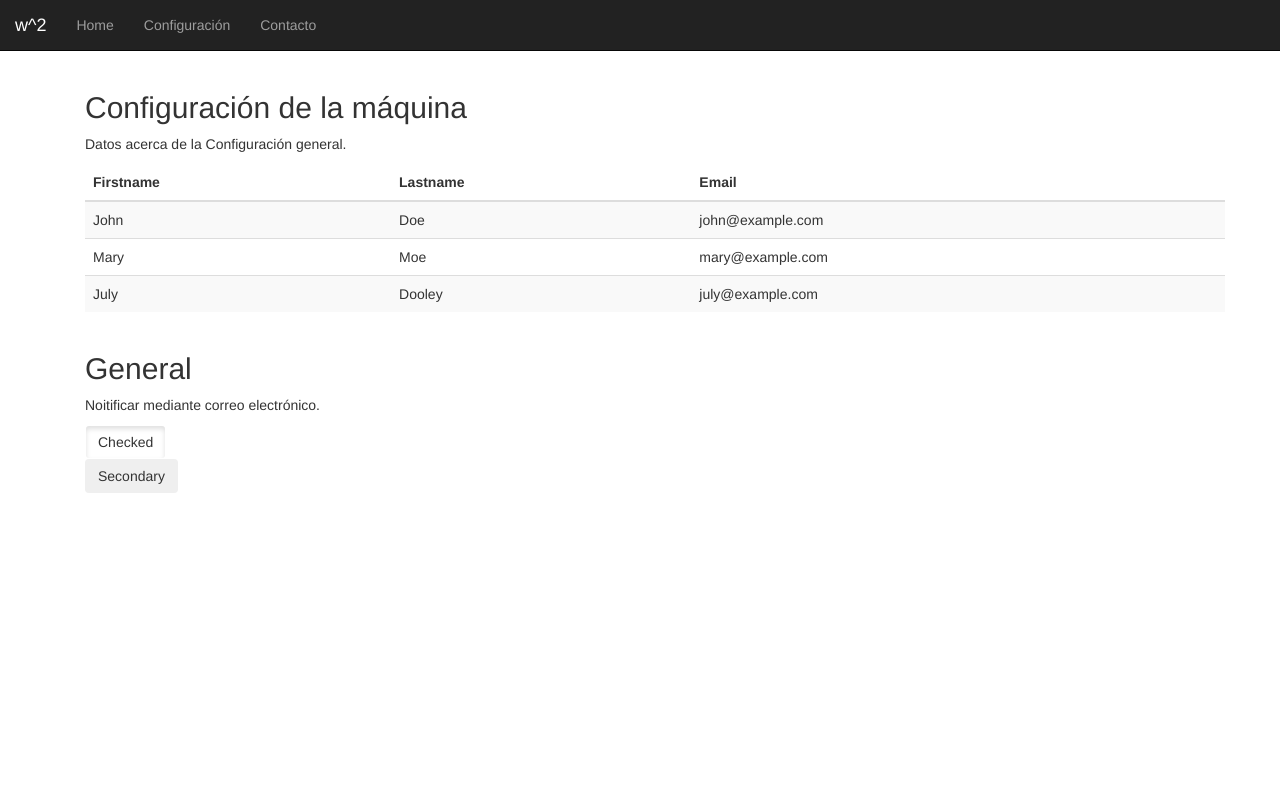
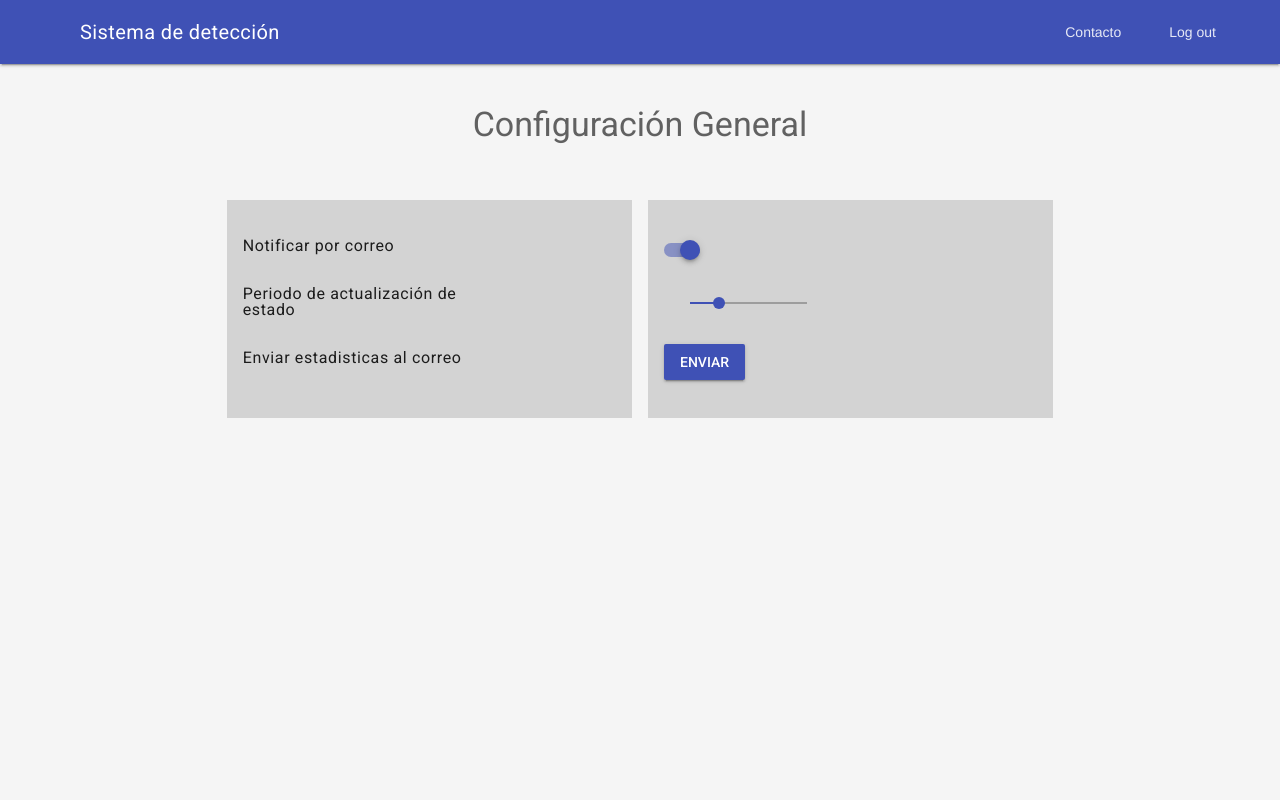
Before and after one commit to slopezna/proyecto-flask, a Flask app: page /config in a window 1280 px wide. Run offline with Flask 2, Linux system fonts and the light colour scheme; some libraries are stand-ins or nearby versions.

Commit message:
Grandes modificaciones, uso de MDL y grids como corresponde.

```diff
--- a/server.py
+++ b/server.py
@@ -6,7 +6,6 @@ from wtforms.validators import Required
 
 app = Flask(__name__)
 app.config['SECRET_KEY'] = 'tamadre'
-Bootstrap(app)
 
 class LoginForm(Form):
     username = StringField('Usuario',validators=[Required()])
@@ -18,13 +17,13 @@ def index():
     form = LoginForm()
     return render_template('index.html', form=form)
 
-@app.route('/user/<name>')
-def user(name):
-    return render_template('user.html', name=name)
+@app.route('/maquina')
+def maquina():
+    return render_template('maquina.html')
 
 @app.route('/config')
 def config():
-    return render_template('configuracion.html')
+    return render_template('config.html')
 
 @app.errorhandler(404)
 def page_not_found(e):
--- a/templates/base.html
+++ b/templates/base.html
@@ -1,23 +1,49 @@
-{% extends "bootstrap/base.html" %}
-{% block title %}Wolfez tech{% endblock %}
+<html lang="es">
+<head>
+    {% block head %}
+    <meta charset="utf-8">
+    <meta http-equiv="X-UA-Compatible" content="IE=edge">
+    <meta name="description" content="Sistema de detección de fallas en rodamientos.">
+    <meta name="viewport" content="width=device-width, initial-scale=1.0, minimum-scale=1.0">
+    <link rel="stylesheet" href="https://fonts.googleapis.com/icon?family=Material+Icons">
+    <link rel="stylesheet" href="https://code.getmdl.io/1.3.0/material.indigo-pink.min.css">
+    <link rel="stylesheet" href="http://fonts.googleapis.com/css?family=Roboto:300,400,500,700" type="text/css">
+    <script defer src="https://code.getmdl.io/1.3.0/material.min.js"></script>
+    <link rel="stylesheet" href="https://code.getmdl.io/1.3.0/material.indigo-blue.min.css" />
+    <title>W^2 - {% block title %}{% endblock %}</title>
+    {% endblock %}
+</head>
 
-{% block navbar %}
-<nav class="navbar navbar-inverse navbar-static-top" role="navigation">
-    <div class="container-fluid">
-        <div class="navbar-header">
-            <a class="navbar-brand" href="#">w^2</a>
+<body class="mdl-color--grey-100 mdl-color-text--grey-700 mdl-base">
+{% block body %}
+    <!-- Always shows a header, even in smaller screens. -->
+    <div class="mdl-layout mdl-js-layout mdl-layout--fixed-header">
+        <header class="mdl-layout__header">
+            <div class="mdl-layout__header-row">
+                <!-- Title -->
+                <span class="mdl-layout-title">Sistema de detección</span>
+                <!-- Add spacer, to align navigation to the right -->
+                <div class="mdl-layout-spacer"></div>
+                <!-- Navigation. We hide it in small screens. -->
+                <nav class="mdl-navigation mdl-layout--large-screen-only">
+                <a class="mdl-navigation__link" href="">Contacto</a>
+                <a class="mdl-navigation__link" href="">Log out</a>
+                </nav>
+            </div>
+        </header>
+        <div class="mdl-layout__drawer">
+            <span class="mdl-layout-title">W^2</span>
+            <nav class="mdl-navigation">
+                <a class="mdl-navigation__link" href="/">Dashboard</a>
+                <a class="mdl-navigation__link" href="maquina">Configuración de la máquina</a>
+                <a class="mdl-navigation__link" href=""><span class="mdl-badge" data-badge="4">Registros del mes</span></a>
+                <a class="mdl-navigation__link" href="config">Configuración general</a>
+            </nav>
         </div>
-        <ul class="nav navbar-nav">
-            <li><a href="/">Home</a></li>
-            <li><a href="config">Configuración</a></li>
-            <li><a href="contacto">Contacto</a></li>
-        </ul>
-    </div>
-</nav>
-{% endblock %}
-
-{% block content %}
-    <div class="container">
-        {% block page_content %}{% endblock %}
+        <main class="mdl-layout__content">
+            <div class="page-content">{% block content %}{% endblock %}</div>
+        </main>
     </div>
 {% endblock %}
+</body>
+</html>
--- /dev/null
+++ b/templates/config.html
@@ -0,0 +1,80 @@
+{% extends "base.html" %}
+
+{% block title %}Configuración{% endblock %}
+
+{% block head %}
+    {{ super() }}
+    <style>
+        .config-list-item {
+            width: 300px;
+        }
+        .lista {
+            background-color: #D3D3D3;
+        }
+        h3.hidden {
+            visibility: hidden;
+        }
+    </style>
+{% endblock %}
+
+{% block content %}
+<section>
+    <div class="mdl-grid">
+    <div class="mdl-layout-spacer"></div>
+    <div class="mdl-cell mdl-cell--4-col mdl-typography--text-center"><h3>Configuración General</h3></div>
+    <div class="mdl-layout-spacer"></div>
+    </div>
+</section>
+<section class="section--center mdl-grid">
+    <div class="mdl-layout-spacer"></div>
+    <div class="mdl-cell mdl-cell--4-col lista">
+        <ul class="config-list-item mdl-list">
+            <li class="mdl-list__item">
+                <span class="mdl-list__item-primary-content">
+                Notificar por correo
+                </span>
+            </li>
+            <li class="mdl-list__item">
+                <span class="mdl-list__item-primary-content">
+                Periodo de actualización de estado
+                </span>
+            </li>
+            <li class="mdl-list__item">
+                <span class="mdl-list__item-primary-content">
+                Enviar estadisticas al correo
+                </span>
+            </li>
+        </ul>
+    </div>
+    <div class="mdl-cell mdl-cell--4-col lista">
+        <ul class="config-list-item mdl-list">
+            <li class="mdl-list__item">
+                <span class="mdl-list__item-primary-content">
+                    <span class="mdl-list__item-primary-content">
+                        <label class="mdl-switch mdl-js-switch mdl-js-ripple-effect" for="switch-1">
+                        <input type="checkbox" id="switch-1" class="mdl-switch__input" checked>
+                        <span class="mdl-switch__label"></span>
+                        </label>
+                    </span>
+                </span>
+            </li>
+            <li class="mdl-list__item">
+                <span class="mdl-list__item-primary-content">
+                    <!-- Slider del periodo actualizacion -->
+                    <input class="mdl-slider mdl-js-slider" type="range"
+                    min="0" max="100" value="25" tabindex="0">
+                </span>
+            </li>
+            <li class="mdl-list__item">
+                <span class="mdl-list__item-primary-content">
+                    <!-- Colored raised button -->
+                    <button class="mdl-button mdl-js-button mdl-button--raised mdl-button--colored">
+                        Enviar
+                    </button>
+                </span>
+            </li>
+        </ul>
+    </div>
+    <div class="mdl-layout-spacer"></div>
+</section>
+{% endblock %}
--- a/templates/configuracion.html
+++ /dev/null
@@ -1,46 +0,0 @@
-{% extends "base.html" %}
-{% import "bootstrap/wtf.html" as wtf %}
-{% block title %}W^2 - config{% endblock %}
-
-{% block page_content %}
-<div class="container" id="grid">
-    <h2>Configuración de la máquina</h2>
-    <p>Datos acerca de la Configuración general.</p>
-    <table class="table table-striped">
-    <thead>
-    <tr>
-    <th>Firstname</th>
-    <th>Lastname</th>
-    <th>Email</th>
-    </tr>
-    </thead>
-    <tbody>
-    <tr>
-    <td>John</td>
-    <td>Doe</td>
-    <td>john@example.com</td>
-    </tr>
-    <tr>
-    <td>Mary</td>
-    <td>Moe</td>
-    <td>mary@example.com</td>
-    </tr>
-    <tr>
-    <td>July</td>
-    <td>Dooley</td>
-    <td>july@example.com</td>
-    </tr>
-    </tbody>
-    </table>
-</div>
-<div class="container" id="alert-button">
-    <h2>General</h2>
-    <p>Noitificar mediante correo electrónico.</p>
-    <div class="btn-group-toggle" data-toggle="buttons">
-        <label class="btn btn-secondary active">
-        <input type="checkbox" checked autocomplete="off"> Checked
-        </label>
-    </div>
-    <button type="button" class="btn btn-secondary">Secondary</button>
-</div>
-{% endblock %}
--- /dev/null
+++ b/templates/templatesm.html
@@ -0,0 +1,5 @@
+<link rel="stylesheet" href="https://fonts.googleapis.com/icon?family=Material+Icons">
+<link rel="stylesheet" href="https://code.getmdl.io/1.3.0/material.indigo-pink.min.css">
+<script defer src="https://code.getmdl.io/1.3.0/material.min.js"></script>
+
+<h1>Hello, {{ name }}!</h1>
```
Also changed, not shown: templates/404.html (+14 -5 lines), templates/index.html (+21 -7 lines), templates/maquina.html (added, +45 -0 lines).
